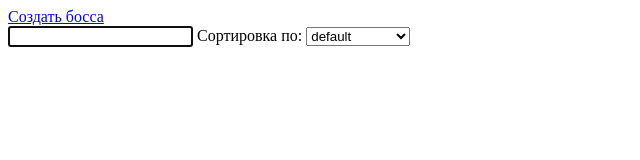
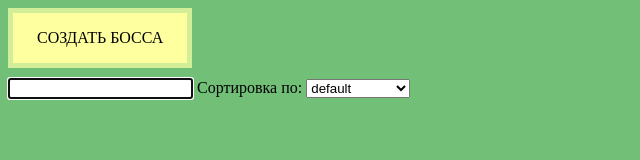
Before and after one commit to Askadhhh/sweb, a plain HTML site: page tasks/071024-WikiTerraria/index.html in a window 1280 px wide. Shown: the whole page, without its empty margins (0-640 px from the left). Drawn offline with Linux system fonts and the light colour scheme.

Commit message:
Wiki:поменял стиль

```diff
--- a/tasks/071024-WikiTerraria/index.html
+++ b/tasks/071024-WikiTerraria/index.html
@@ -9,7 +9,7 @@
   </head>
   <body>
     <div>
-      <a href="./addBoss.html">Создать босса </a>
+      <a href="./addBoss.html" class="createBosess">Создать босса </a>
     </div>
     <input type="search" id="search" autofocus />
     <label for="sortBosses">Сортировка по:</label>
--- a/tasks/071024-WikiTerraria/style.css
+++ b/tasks/071024-WikiTerraria/style.css
@@ -4,8 +4,31 @@
   flex-wrap: wrap;
 }
 .card {
+  transition: all 0.2s;
+
+  margin: 10px 10px 10px 0px;
   width: 200px;
-  border: 5px solid black;
+  border: 5px solid #d3ee98;
+  background-color: #a0d683;
+}
+.card:hover {
+  transform: scale(1.1);
+  background-color: #d3ee98;
+}
+.createBosess {
+  transition: all 0.2s;
+
+  border: 5px solid #d3ee98;
+  background-color: #feff9f;
+  color: rgb(0, 0, 0);
+  padding: 1em 1.5em;
+  text-decoration: none;
+  text-transform: uppercase;
+  display: inline-block;
+  margin-bottom: 10px;
+}
+.createBosess:hover {
+  background-color: #d3ee98;
 }
 .card h3 {
   text-align: center;
@@ -13,3 +36,6 @@
 .card p {
   text-align: center;
 }
+body {
+  background-color: #72bf78;
+}
```
